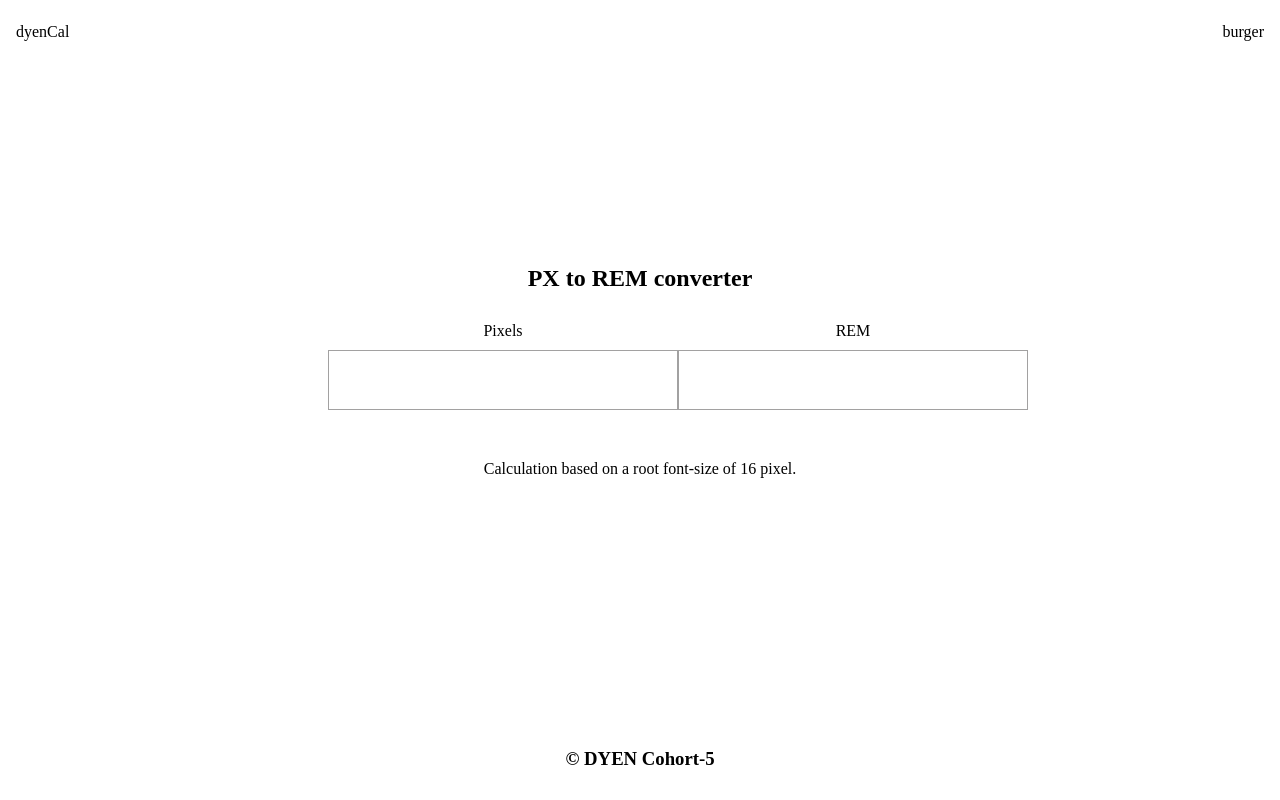
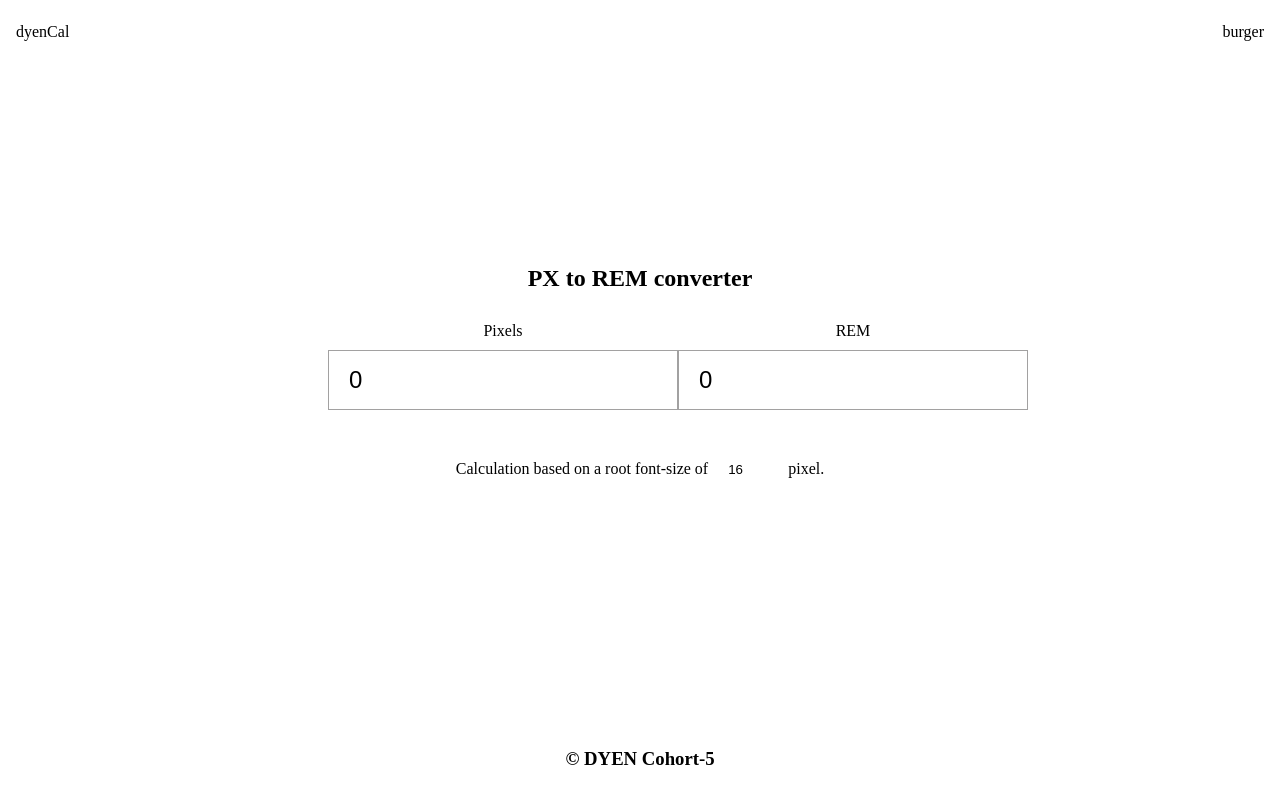
Before and after one commit to asoluka/dyen_react_class, a React (Create React App) app: page / in a window 1280 px wide. Built offline with nearby package versions, Linux system fonts and the light colour scheme.

Commit message:
correct logical error with converter

```diff
--- a/src/App.js
+++ b/src/App.js
@@ -1,26 +1,27 @@
 import { useState } from "react";
 
 function App() {
-  const [px, setPX] = useState("");
-  const [rem, setREM] = useState("");
+  const [px, setPX] = useState(0);
+  const [rem, setREM] = useState(0);
+  const [baseSize, setBaseSize] = useState(16);
 
   const calculatePX = (rem) => {
-    return (rem / 16).toFixed(3);
+    return (rem * baseSize).toFixed(3);
   };
 
   const calculateREM = (px) => {
-    return (px * 16).toFixed(3);
+    return (px / baseSize).toFixed(3);
   };
 
   const handlePXChange = (e) => {
-    let newValue = calculatePX(e.target.value);
+    let newValue = calculateREM(e.target.value);
     setPX(e.target.value);
     setREM(newValue);
   };
 
   const handleREMChange = (e) => {
     setREM(e.target.value);
-    let newValue = calculateREM(e.target.value);
+    let newValue = calculatePX(e.target.value);
     setPX(newValue);
   };
 
@@ -89,7 +90,24 @@ function App() {
           </div>
         </section>
         <p style={{ padding: "50px 0" }}>
-          Calculation based on a root font-size of 16 pixel.
+          Calculation based on a root font-size of{" "}
+          <input
+            style={{
+              outline: "0px",
+              border: "0px",
+              width: "40px",
+              margin: "0 16px",
+            }}
+            type="number"
+            value={baseSize}
+            onChange={(e) => {
+              // 1. Any rem value can be converted to px (unknown) using a base size ::: px = rem * baseSize
+              // 2. Any px value can be converted to rem (unknown) using the base size ::: rem = px / baseSize
+              setBaseSize(e.target.value);
+              setPX(rem * e.target.value);
+            }}
+          />{" "}
+          pixel.
         </p>
       </section>
 
--- a/src/index.css
+++ b/src/index.css
@@ -3,3 +3,14 @@
   margin: 0;
   padding: 0;
 }
+
+input::-webkit-outer-spin-button,
+input::-webkit-inner-spin-button {
+  -webkit-appearance: none;
+  margin: 0;
+}
+
+/* Firefox */
+input[type="number"] {
+  -moz-appearance: textfield;
+}
```
